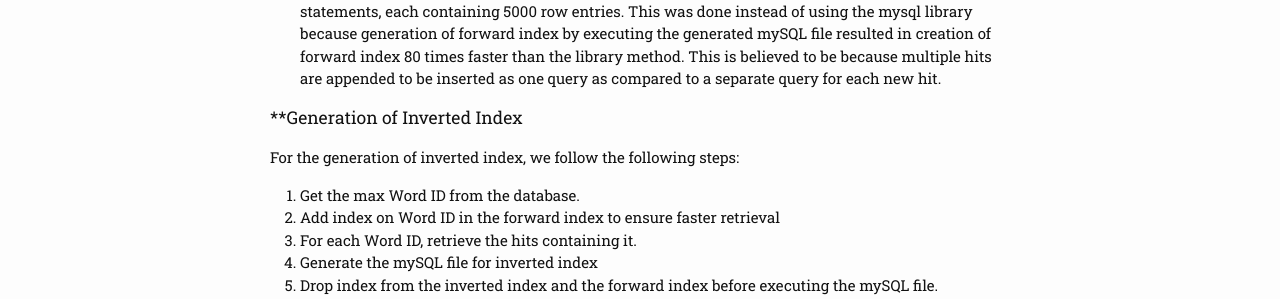
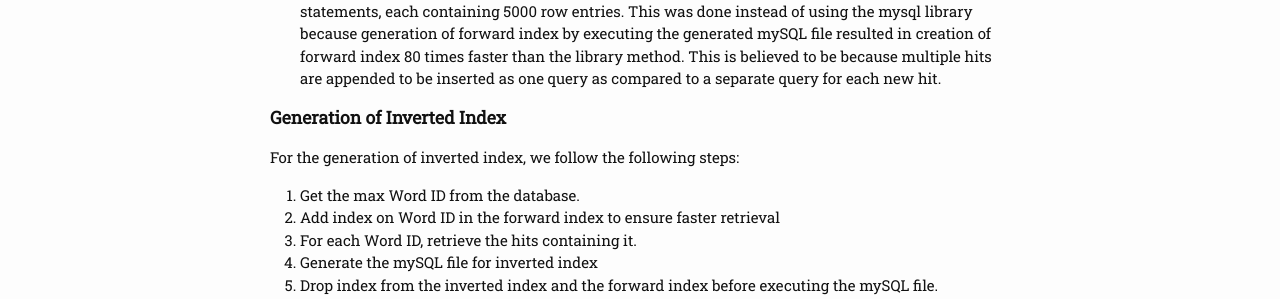
Before and after one commit to haseebs/haseebs.github.io, a Jekyll site: the page built from _projects/wikisearch.markdown, in a window 1280 px wide. Shown: the part 1221-1520 px from the top of the page. Built offline with Jekyll 4.4.1, drawn with Linux system fonts in a browser that asks for light colours.

```diff
--- a/_projects/wikisearch.markdown
+++ b/_projects/wikisearch.markdown
@@ -68,7 +68,7 @@ For the generation of forward index, we follow the following steps:
    to be because multiple hits are appended to be inserted as one query as
    compared to a separate query for each new hit.
 
-### **Generation of Inverted Index
+### **Generation of Inverted Index**
 For the generation of inverted index, we follow the following steps:
 1. Get the max Word ID from the database.
 2. Add index on Word ID in the forward index to ensure faster retrieval
```
